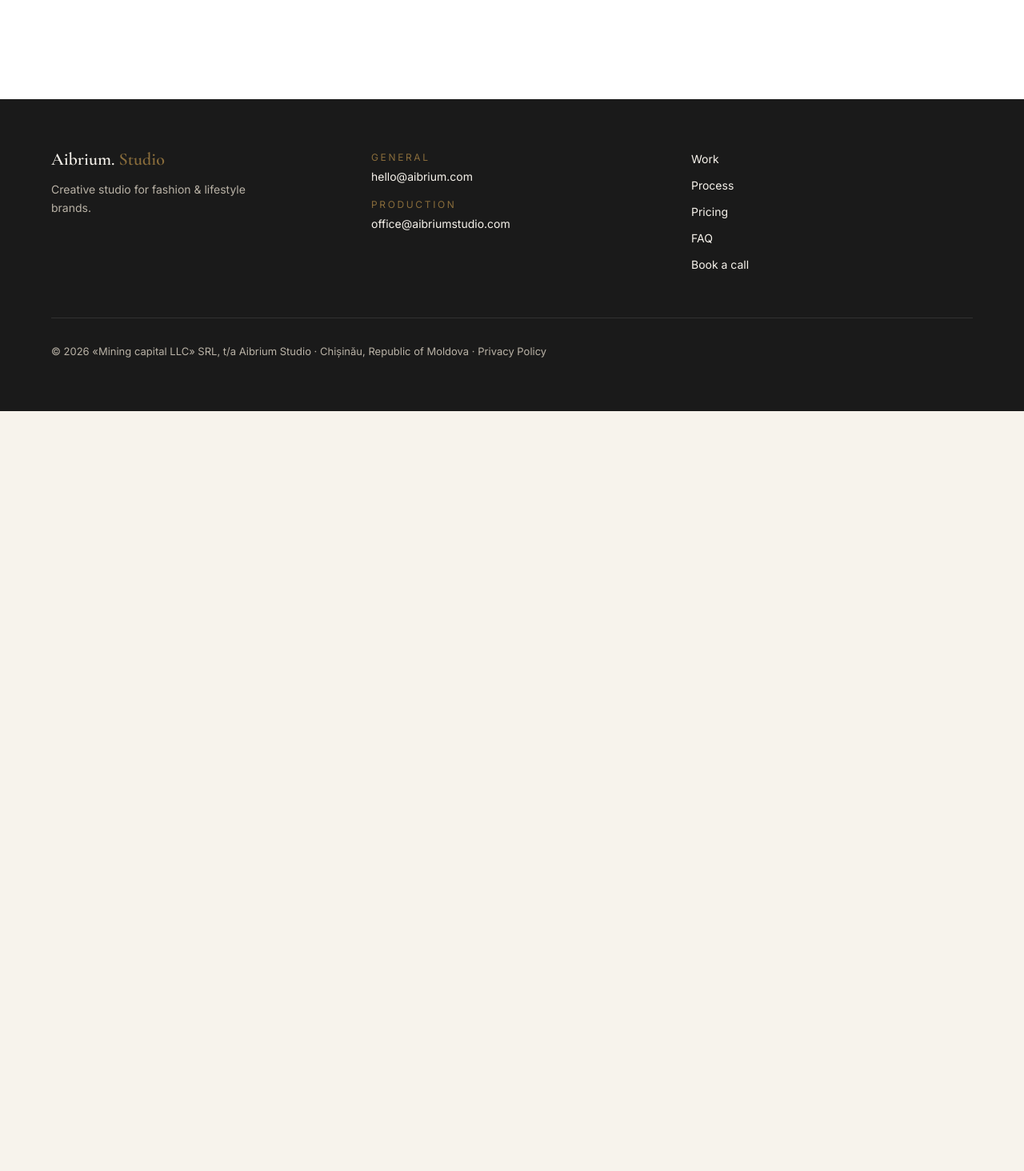
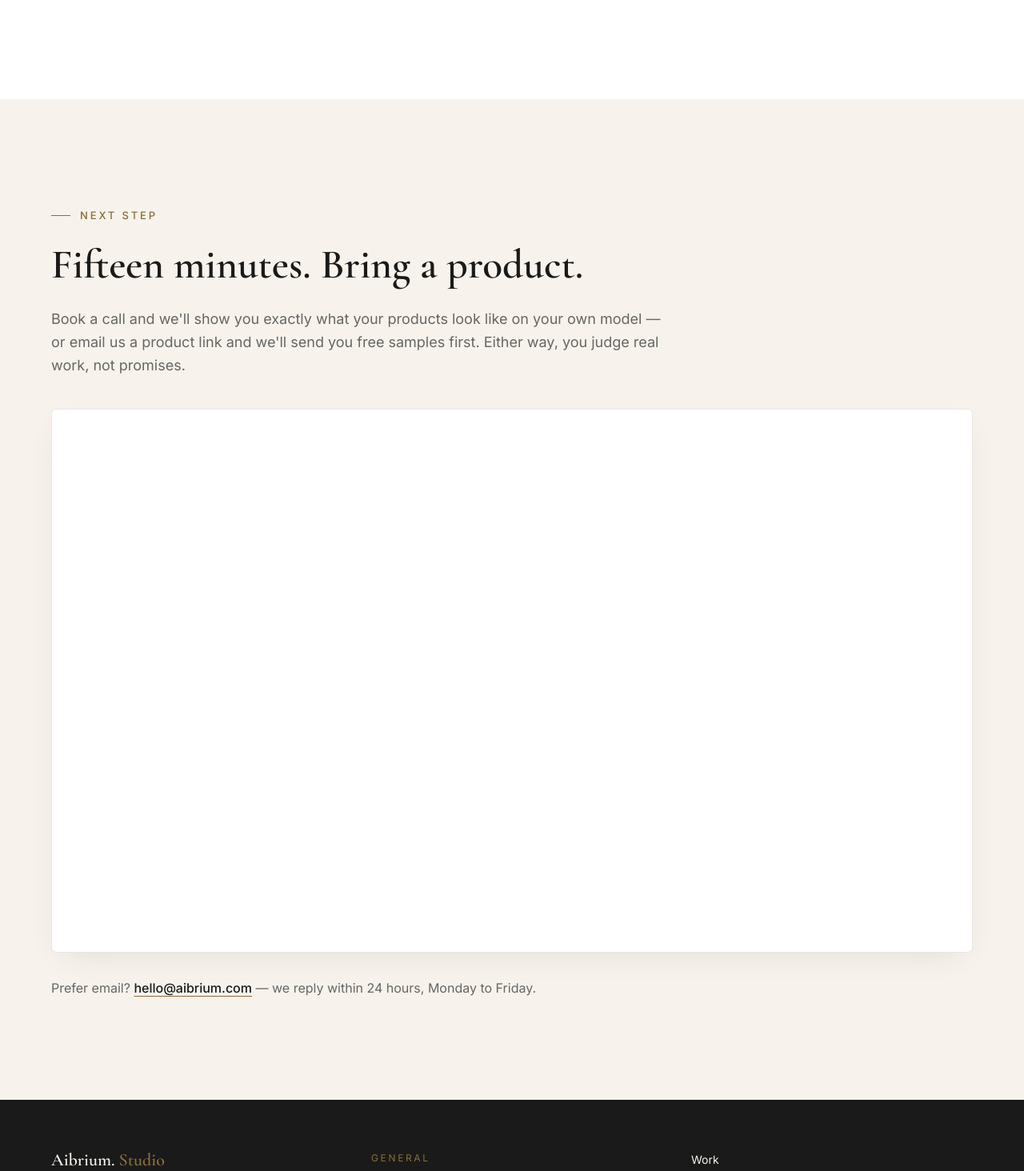
Before and after one commit to escobarte/aibrium_web, a Next.js app in the folder web/: page / in a window 1280 px wide. Shown: the part 7260-8724 px from the top of the page at 80% size. Before the commit the page ends 7774 px from the top, so only its background shows below. Built offline with nearby package versions, Linux system fonts and the light colour scheme; no server answers.

Commit message:
phase 5 done

```diff
--- a/web/src/app/page.tsx
+++ b/web/src/app/page.tsx
@@ -5,6 +5,7 @@ import { ExclusiveModels } from "@/components/sections/ExclusiveModels";
 import { Process } from "@/components/sections/Process";
 import { Pricing } from "@/components/sections/Pricing";
 import { Faq } from "@/components/sections/Faq";
+import { FinalCta } from "@/components/sections/FinalCta";
 
 export default function Home() {
   return (
@@ -16,6 +17,7 @@ export default function Home() {
       <Process />
       <Pricing />
       <Faq />
+      <FinalCta />
     </main>
   );
 }
--- /dev/null
+++ b/web/src/app/privacy/page.tsx
@@ -0,0 +1,128 @@
+import type { Metadata } from 'next'
+
+export const metadata: Metadata = {
+  title: 'Privacy Policy — Aibrium Studio',
+  description:
+    'How Aibrium Studio handles the limited information we collect: cookieless analytics and the emails you choose to send us.',
+}
+
+export default function PrivacyPage() {
+  return (
+    <main className="bg-cream [padding-block:clamp(112px,14vw,168px)]">
+      <article className="mx-auto max-w-[760px] px-6">
+        <p className="font-body text-[13px] font-medium uppercase tracking-[0.22em] text-gold">
+          Legal
+        </p>
+        <h1 className="mt-4 font-display font-semibold text-ink [font-size:clamp(34px,5vw,56px)] [line-height:1.1]">
+          Privacy Policy
+        </h1>
+        <p className="mt-4 font-body text-[14px] text-grey">
+          Last updated: 2026
+        </p>
+
+        <div className="mt-10 space-y-8 font-body text-[17px] leading-relaxed text-ink/90">
+          <p>
+            Aibrium Studio (&laquo;Mining capital LLC&raquo; SRL, trading as
+            Aibrium Studio) operates this website. We keep data collection to the
+            minimum a marketing site needs, and we do not sell or rent your
+            information to anyone. This policy explains what we collect, why, and
+            the choices you have.
+          </p>
+
+          <section>
+            <h2 className="font-display text-[26px] font-semibold text-ink">
+              What we collect
+            </h2>
+            <p className="mt-4">
+              <strong className="font-medium">Cookieless analytics.</strong> We
+              use privacy-friendly, cookieless analytics to understand how the
+              site is used in aggregate — for example, which pages are viewed and
+              which buttons are clicked. These measurements do not use cookies,
+              do not track you across other websites, and are not tied to your
+              identity. Because there are no tracking cookies, this site shows no
+              cookie banner.
+            </p>
+            <p className="mt-4">
+              <strong className="font-medium">Information you send us.</strong>{' '}
+              If you email us or book a call, we receive the details you choose to
+              share — such as your name, email address, company, and anything you
+              write in your message or provide during scheduling.
+            </p>
+          </section>
+
+          <section>
+            <h2 className="font-display text-[26px] font-semibold text-ink">
+              How we use it
+            </h2>
+            <p className="mt-4">
+              We use aggregate analytics to improve the site&apos;s content and
+              performance. We use the information you send us to reply to you,
+              schedule and prepare for calls, send requested samples, and — if we
+              begin working together — to deliver our services. We keep this
+              correspondence only as long as needed for those purposes or as
+              required by law.
+            </p>
+          </section>
+
+          <section>
+            <h2 className="font-display text-[26px] font-semibold text-ink">
+              Third parties
+            </h2>
+            <p className="mt-4">
+              We rely on a small number of trusted providers to run this site:
+            </p>
+            <ul className="mt-4 list-disc space-y-2 pl-6">
+              <li>
+                <strong className="font-medium">Plausible Analytics</strong> —
+                cookieless, aggregate usage measurement.
+              </li>
+              <li>
+                <strong className="font-medium">Calendly</strong> — call
+                scheduling. If you book a call, the information you enter is
+                processed by Calendly under its own privacy policy.
+              </li>
+            </ul>
+            <p className="mt-4">
+              These providers process data only to deliver their service to us
+              and under their respective privacy terms.
+            </p>
+          </section>
+
+          <section>
+            <h2 className="font-display text-[26px] font-semibold text-ink">
+              Your rights
+            </h2>
+            <p className="mt-4">
+              You may ask us what information we hold about you, request a copy,
+              ask us to correct it, or ask us to delete it. Because our analytics
+              are cookieless and aggregate, they contain no personal profile to
+              access or erase — but any correspondence you&apos;ve sent us is
+              yours to request or have removed. To exercise any of these rights,
+              contact us at the address below.
+            </p>
+          </section>
+
+          <section>
+            <h2 className="font-display text-[26px] font-semibold text-ink">
+              Contact
+            </h2>
+            <p className="mt-4">
+              Questions about this policy or your data? Email us at{' '}
+              <a
+                href="mailto:hello@aibrium.com"
+                className="font-medium underline decoration-gold underline-offset-4 transition-colors hover:text-gold"
+              >
+                hello@aibrium.com
+              </a>
+              . We reply within 24 hours, Monday to Friday.
+            </p>
+            <p className="mt-4 text-[15px] text-grey">
+              &laquo;Mining capital LLC&raquo; SRL, t/a Aibrium Studio ·
+              Chi&#537;in&#259;u, Republic of Moldova.
+            </p>
+          </section>
+        </div>
+      </article>
+    </main>
+  )
+}
--- /dev/null
+++ b/web/src/components/sections/FinalCta.tsx
@@ -0,0 +1,59 @@
+'use client'
+
+import { motion } from 'framer-motion'
+import { fadeInUp, stagger } from '@/lib/motion'
+import { SectionLabel } from '@/components/ui/SectionLabel'
+import { CalendlyInline } from '@/components/ui/CalendlyInline'
+
+export function FinalCta() {
+  return (
+    <motion.section
+      className="bg-cream [padding-block:clamp(72px,12vw,128px)]"
+      initial="hidden"
+      whileInView="visible"
+      viewport={{ once: true, margin: '-80px' }}
+      variants={stagger}
+    >
+      <div className="mx-auto max-w-content px-6">
+        <motion.div variants={fadeInUp}>
+          <SectionLabel hairline>Next Step</SectionLabel>
+        </motion.div>
+
+        <motion.h2
+          variants={fadeInUp}
+          className="mt-6 font-display font-semibold text-ink [font-size:clamp(30px,4vw,52px)] [line-height:1.1]"
+        >
+          Fifteen minutes. Bring a product.
+        </motion.h2>
+
+        <motion.p
+          variants={fadeInUp}
+          className="mt-6 max-w-[68ch] font-body text-[18px] leading-relaxed text-grey"
+        >
+          Book a call and we&apos;ll show you exactly what your products look
+          like on your own model — or email us a product link and we&apos;ll
+          send you free samples first. Either way, you judge real work, not
+          promises.
+        </motion.p>
+
+        <motion.div variants={fadeInUp} className="mt-10">
+          <CalendlyInline />
+        </motion.div>
+
+        <motion.p
+          variants={fadeInUp}
+          className="mt-8 font-body text-[16px] text-grey"
+        >
+          Prefer email?{' '}
+          <a
+            href="mailto:hello@aibrium.com"
+            className="font-medium text-ink underline decoration-gold underline-offset-4 transition-colors hover:text-gold"
+          >
+            hello@aibrium.com
+          </a>{' '}
+          — we reply within 24 hours, Monday to Friday.
+        </motion.p>
+      </div>
+    </motion.section>
+  )
+}
--- /dev/null
+++ b/web/src/components/ui/CalendlyInline.tsx
@@ -0,0 +1,15 @@
+'use client'
+
+import { CALENDLY_URL } from '@/lib/calendly'
+
+// Inline Calendly widget. The external widget script (loaded in layout.tsx)
+// auto-initializes any .calendly-inline-widget on the page.
+export function CalendlyInline() {
+  return (
+    <div
+      className="calendly-inline-widget rounded-md border border-[var(--hairline)] bg-white shadow-card"
+      data-url={CALENDLY_URL}
+      style={{ minWidth: 320, height: 680 }}
+    />
+  )
+}
```
Also changed, not shown: 1 other file (tests, documents, lock files or other folders).
